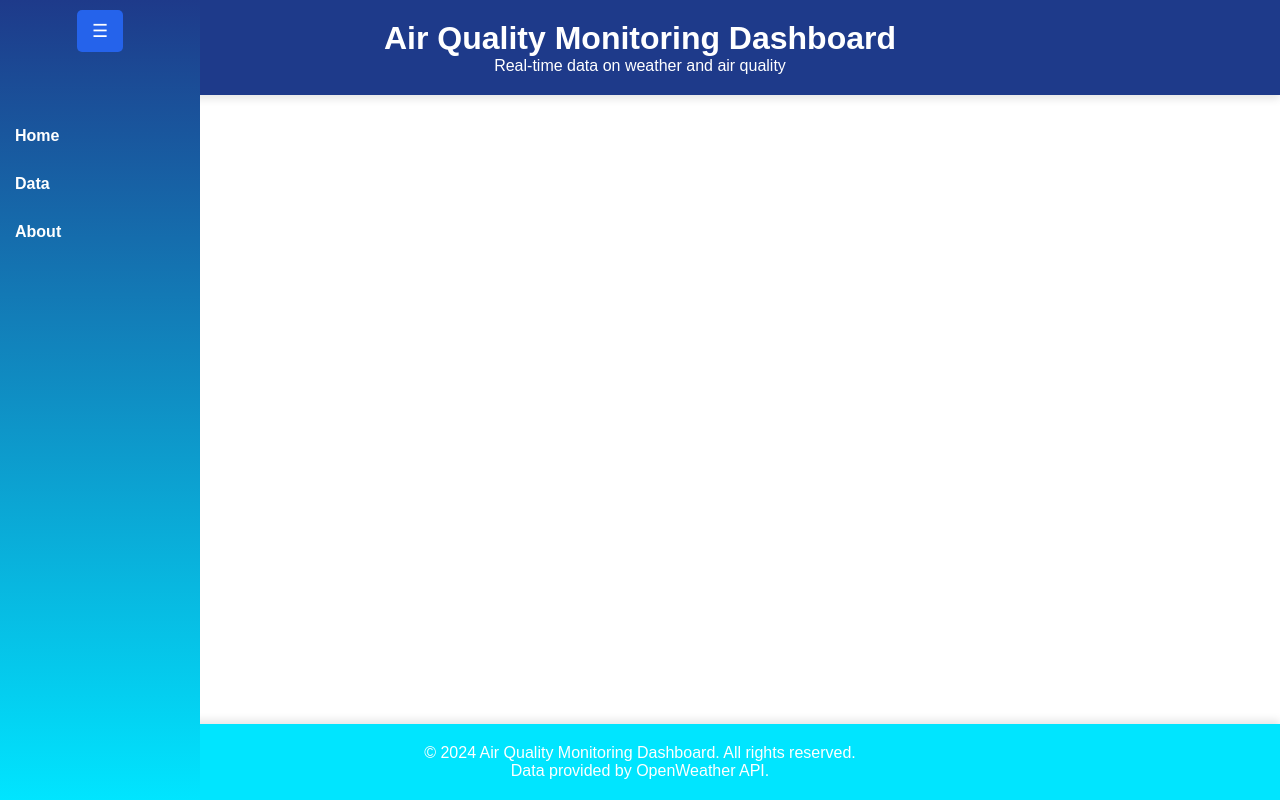
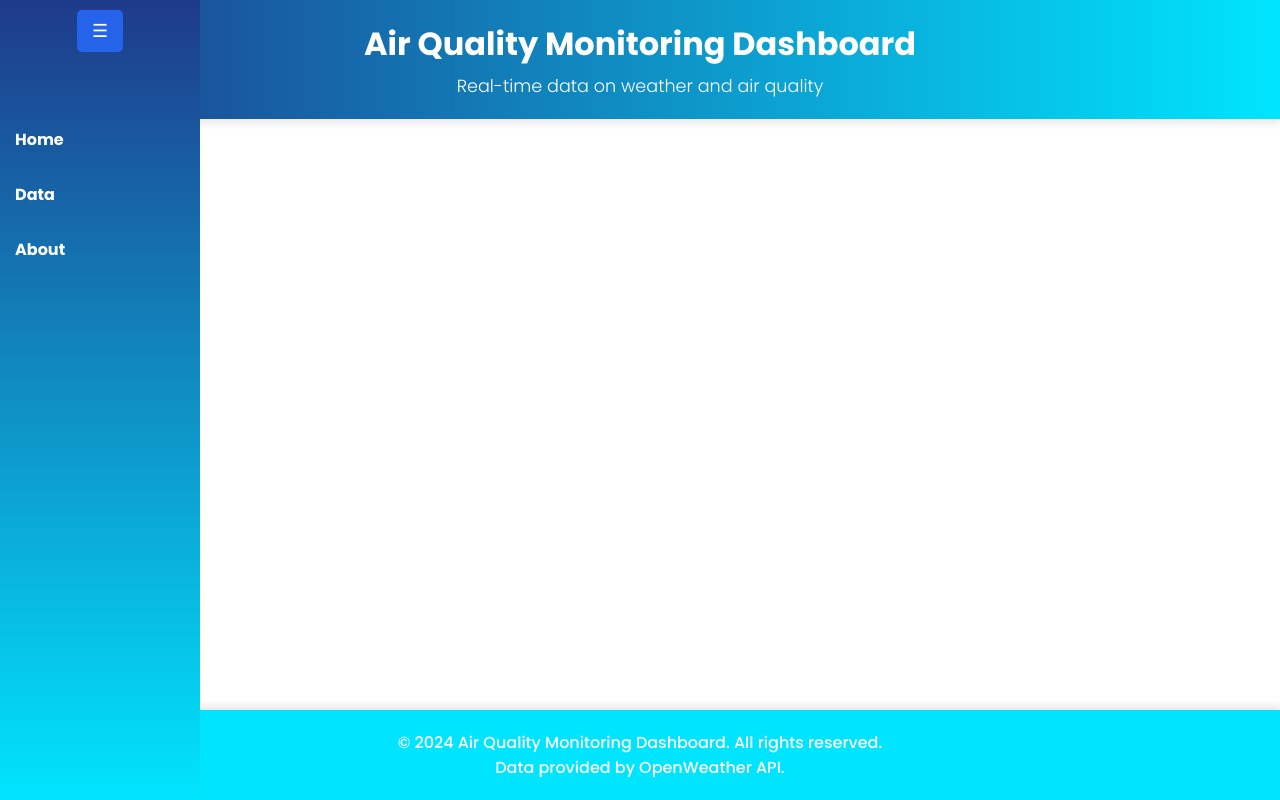
Before and after one commit to Dokanii/air-quality-dashboard, a plain HTML site: page index.html in a window 1280 px wide. Drawn offline with nearby package versions, Linux system fonts and the light colour scheme; no server answers.

Commit message:
gradient color background for the header + font change.

```diff
--- a/index.html
+++ b/index.html
@@ -5,9 +5,11 @@
     <meta name="viewport" content="width=device-width, initial-scale=1.0">
     <title>Air Quality Dashboard</title>
     <link rel="stylesheet" href="styles.css">
+    <link href="https://fonts.googleapis.com/css2?family=Poppins:wght@300;500;700&display=swap" rel="stylesheet">
     <script src="https://cdn.jsdelivr.net/npm/chart.js"></script>
     <script src="app.js" defer></script>
 </head>
+
 <body>
     <header class="main-dashboard-header">
         <h1>Air Quality Monitoring Dashboard</h1>
--- a/styles.css
+++ b/styles.css
@@ -5,11 +5,36 @@
     box-sizing: border-box;
 }
 
+/* Global font style */
 body {
-    font-family: Arial, sans-serif;
+    font-family: 'Poppins', sans-serif;
     display: flex;
     flex-direction: column;
     min-height: 100vh;
+}
+
+/* Main dashboard header styling with gradient */
+.main-dashboard-header {
+    padding: 20px;
+    background: linear-gradient(90deg, #1e3a8a, #00e5ff); /* Gradient from dark blue to cyan */
+    color: white;
+    text-align: center;
+    width: 100%;
+    box-shadow: 0 4px 8px rgba(0, 0, 0, 0.1);
+    position: fixed;
+    top: 0;
+    z-index: 1;
+    font-family: 'Poppins', sans-serif;
+}
+
+.main-dashboard-header h1 {
+    font-weight: 700;
+    margin-bottom: 5px;
+}
+
+.main-dashboard-header p {
+    font-weight: 300;
+    font-size: 1.1em;
 }
 
 /* Sidebar styling with gradient background */
@@ -109,18 +134,6 @@ body {
     box-shadow: 0 4px 8px rgba(0, 0, 0, 0.1);
 }
 
-.main-dashboard-header {
-    padding: 20px;
-    background: #1e3a8a;
-    color: white;
-    text-align: center;
-    width: 100%;
-    box-shadow: 0 4px 8px rgba(0, 0, 0, 0.1);
-    position: fixed;
-    top: 0;
-    z-index: 1;
-}
-
 .dashboard-cards {
     display: flex;
     flex-wrap: wrap;
```
Also changed, not shown: data_dashboard.html (+2 -0 lines).
